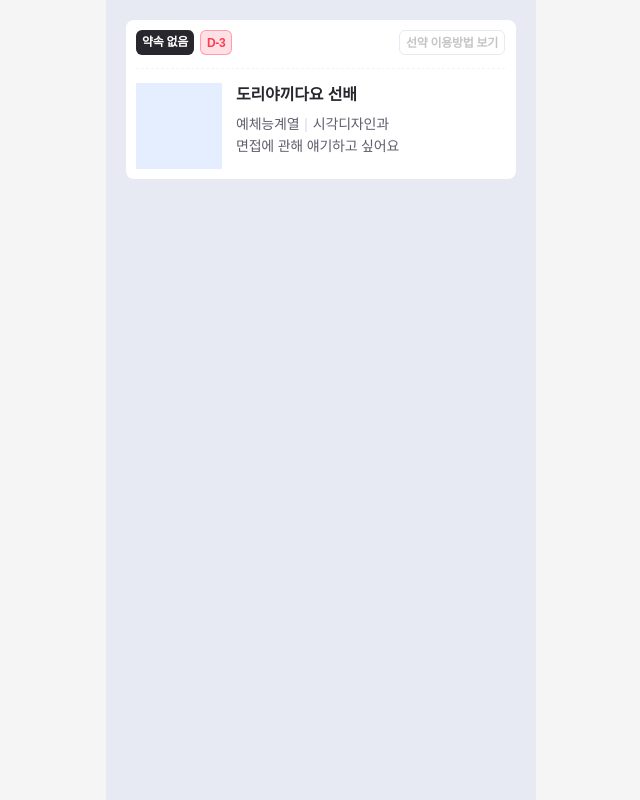
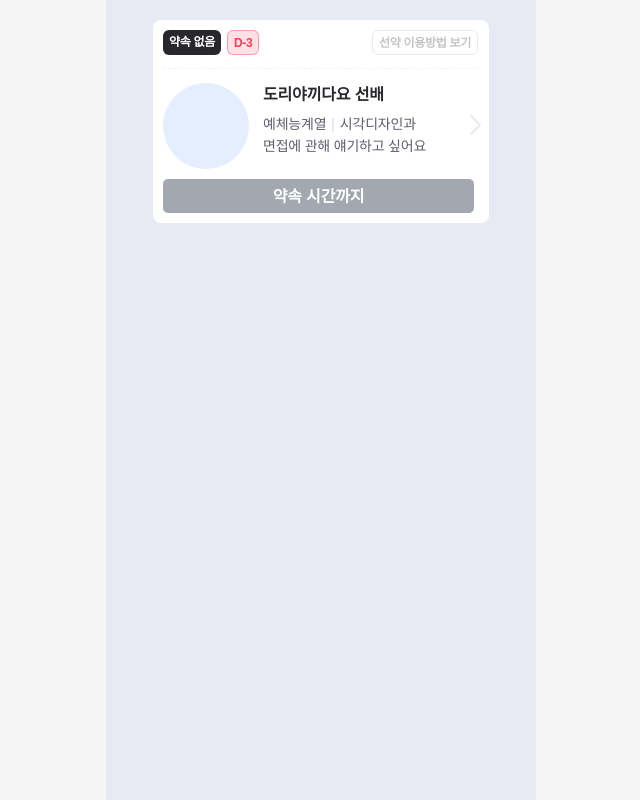
Before and after one commit to TEAM-SEONYAK/SEONYAK_CLIENT, a React (Vite) app: page / in a window 1280 px wide. Shown: the whole page, without its empty margins (319-959 px from the left). Built offline with nearby package versions, Linux system fonts and the light colour scheme; no server answers; a web font is replaced by a local one; what emotion-reset would draw is missing.

Commit message:
feat: 남은 시간 계산 유틸, 버튼 연결

```diff
--- a/src/assets/svgs/index.tsx
+++ b/src/assets/svgs/index.tsx
@@ -9,4 +9,4 @@ export { default as ArrowLeftIc } from './icn_arrow_left.svg?react';
 export { default as AlarmIc } from './logo-alarm.svg?react';
 export { default as TempLogoIc } from './TempLogo.svg?react';
 export { default as CloseIc } from './ic_close.svg?react';
-export { default as CardArrowRightGrayIc } from './ic_cardarrow_right_gray.svg';
+export { default as CardArrowRightGrayIc } from './ic_cardarrow_right_gray.svg?react';
--- /dev/null
+++ b/src/pages/promiseList/commons/PromiseTimerBtn.tsx
@@ -0,0 +1,36 @@
+import styled from '@emotion/styled';
+
+interface PromiseTimerBtnPropType {
+  isActive: boolean;
+  diff: string;
+}
+
+const PromiseTimerBtn = (props: PromiseTimerBtnPropType) => {
+  const { isActive, diff } = props;
+  return <Wrapper disabled={!isActive}>약속 시간까지 {diff}</Wrapper>;
+};
+
+export default PromiseTimerBtn;
+
+const Wrapper = styled.button`
+  display: flex;
+  justify-content: center;
+  align-items: center;
+
+  width: 31.1rem;
+  margin-top: 1rem;
+  padding: 0.6rem 0 0.5rem;
+  border-radius: 5px;
+
+  background-color: ${({ theme }) => theme.colors.Blue};
+
+  color: ${({ theme }) => theme.colors.grayScaleWhite};
+
+  ${({ theme }) => theme.fonts.Title1_SB_16};
+
+  &:disabled {
+    background-color: ${({ theme }) => theme.colors.grayScaleMG2};
+
+    cursor: default;
+  }
+`;
--- a/src/pages/promiseList/commons/RecentCard.tsx
+++ b/src/pages/promiseList/commons/RecentCard.tsx
@@ -1,13 +1,28 @@
+import { CardArrowRightGrayIc } from '@assets/svgs';
 import styled from '@emotion/styled';
-import React from 'react';
-// import { CardArrowRightGrayIc } from '../../../assets/svgs';
+import React, { useState, useEffect } from 'react';
+import PromiseTimerBtn from './PromiseTimerBtn';
+import { calculateTimeLeft } from '../utils/calculateTimeLeft';
 
 interface RecentCardPropType {
   children?: React.ReactDOM;
 }
 
 const RecentCard = (props: RecentCardPropType) => {
-  const { children } = props;
+  const dummyDate = '2024.07.10';
+  const startTime = '06:17';
+  const [timeLeft, setTimeLeft] = useState(() => calculateTimeLeft(dummyDate, startTime));
+
+  useEffect(() => {
+    const timer = setInterval(() => {
+      setTimeLeft(calculateTimeLeft(dummyDate, startTime));
+    }, 1000);
+
+    return () => clearInterval(timer);
+  }, [dummyDate, startTime]);
+
+  const { days, hours, minutes, diffText } = timeLeft;
+
   // 약속 개수 임시 데이터
   const length = 0;
   return (
@@ -32,8 +47,9 @@ const RecentCard = (props: RecentCardPropType) => {
           </MajorDiv>
           <Description>면접에 관해 얘기하고 싶어요</Description>
         </InfoContainer>
-        {/* <CardArrowRightGrayIcon /> */}
+        <CardArrowRightGrayIcon />
       </ProfileContainer>
+      <PromiseTimerBtn isActive={days === 0 && hours === 0 && minutes === 0} diff={diffText} />
     </Wrapper>
   );
 };
@@ -41,7 +57,9 @@ const RecentCard = (props: RecentCardPropType) => {
 export default RecentCard;
 
 const Wrapper = styled.section`
-  width: 100%;
+  position: relative;
+
+  width: 33.6rem;
   padding: 1rem 1.1rem 1rem 1rem;
   border-radius: 8px;
 
@@ -108,7 +126,6 @@ const DashedDivider = styled.div`
 const ProfileContainer = styled.div`
   display: flex;
   gap: 1.4rem;
-  position: relative;
 
   background-color: ${({ theme }) => theme.colors.grayScaleWhite};
 `;
@@ -116,6 +133,7 @@ const ProfileContainer = styled.div`
 const TempImg = styled.div`
   width: 8.6rem;
   height: 8.6rem;
+  border-radius: 100px;
 
   background-color: ${({ theme }) => theme.colors.primaryBlue50};
 `;
@@ -164,8 +182,8 @@ const Description = styled.div`
   text-overflow: ellipsis;
 `;
 
-// const CardArrowRightGrayIcon = styled(CardArrowRightGrayIc)`
-//   position: absolute;
-//   top: 9.3rem;
-//   right: 0.7rem;
-// `;
+const CardArrowRightGrayIcon = styled(CardArrowRightGrayIc)`
+  position: absolute;
+  top: 9.3rem;
+  right: 0.7rem;
+`;
--- /dev/null
+++ b/src/pages/promiseList/utils/calculateTimeLeft.ts
@@ -0,0 +1,23 @@
+export const calculateTimeLeft = (
+  targetDate: string,
+  targetTime: string,
+): { days: number; hours: number; minutes: number; diffText: string } => {
+  const formattedDate = targetDate.replace(/\./g, '-');
+  const targetDateTime = new Date(`${formattedDate}T${targetTime}`);
+
+  const currentDate = new Date();
+
+  const diff = targetDateTime.getTime() - currentDate.getTime();
+
+  if (diff <= 0) {
+    return '00일 00시 00분';
+  }
+
+  const days = Math.floor(diff / (1000 * 60 * 60 * 24));
+  const hours = Math.floor((diff / (1000 * 60 * 60)) % 24);
+  const minutes = Math.floor((diff / (1000 * 60)) % 60);
+
+  const diffText = `${String(days).padStart(2, '0')}일 ${String(hours).padStart(2, '0')}시 ${String(minutes).padStart(2, '0')}분`;
+
+  return { days, hours, minutes, diffText };
+};
```
